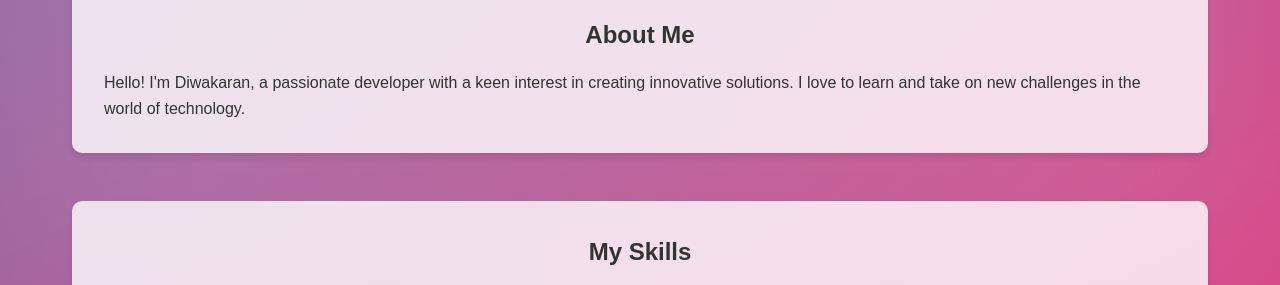
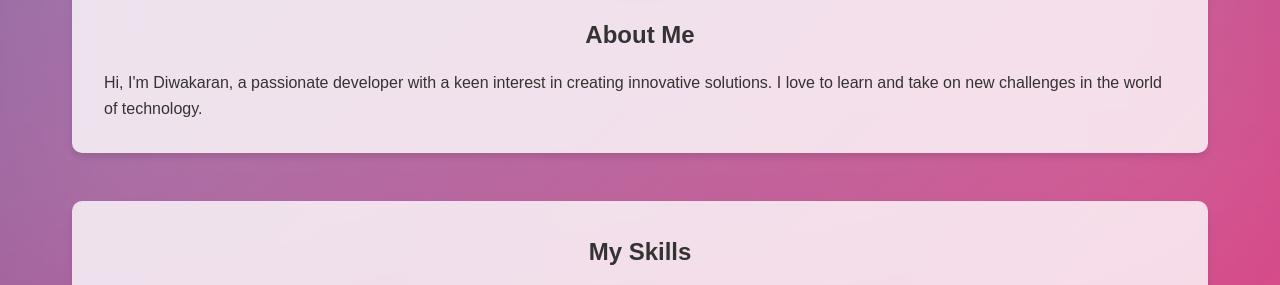
Before and after one commit to DIWAKARANR/Simple-LinkedIn-account-sample-portfolio-, a plain HTML site: page index.html in a window 1280 px wide. Shown: the part 501-786 px from the top of the page. Drawn offline with Linux system fonts and the light colour scheme.

Commit message:
Update index.html

```diff
--- a/index.html
+++ b/index.html
@@ -28,7 +28,7 @@
                 <img src="https://i.postimg.cc/WthCqsyL/IMG-20240730-192123.jpg" alt="Diwakaran R">
             </div>
             <h2>About Me</h2>
-            <p>Hello! I'm Diwakaran, a passionate developer with a keen interest in creating innovative solutions. I love to learn and take on new challenges in the world of technology.</p>
+            <p>Hi, I'm Diwakaran, a passionate developer with a keen interest in creating innovative solutions. I love to learn and take on new challenges in the world of technology.</p>
         </section>
 
         <section id="skills">
```
